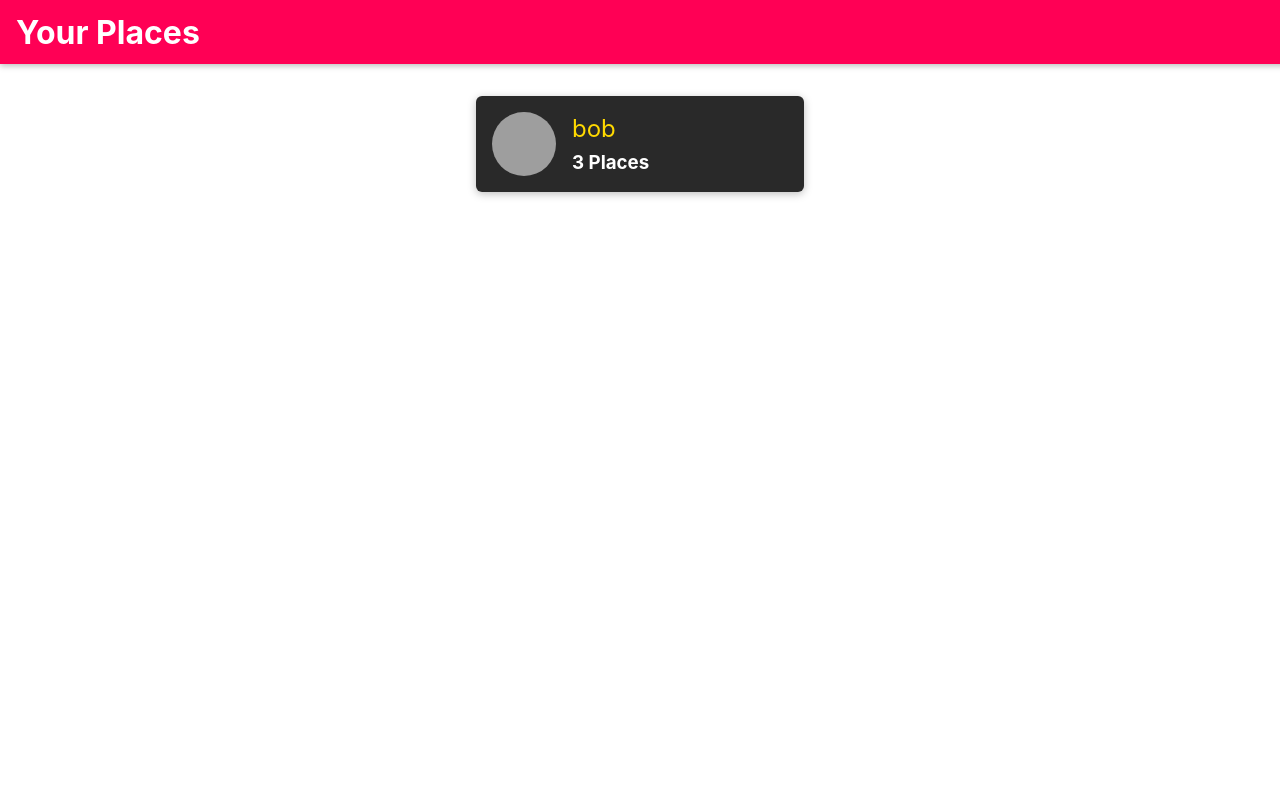
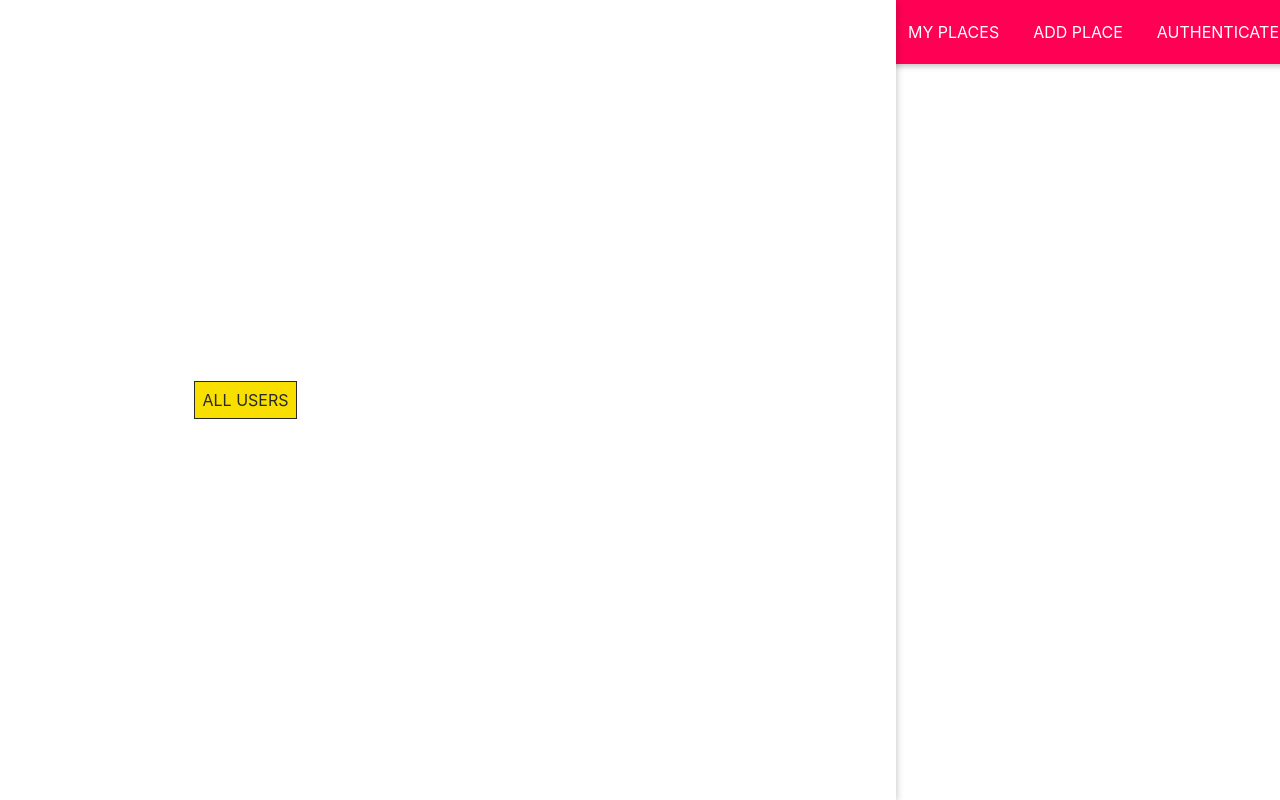
Before and after one commit to lonelydomino/Todos-Mern-FullApp, a React (Create React App) app: page / in a window 1280 px wide. Built offline with nearby package versions, Linux system fonts and the light colour scheme; grey boxes are pictures that could not be loaded.

Commit message:
Adding side drawer.

```diff
--- a/src/shared/components/Navigation/MainNavigation.js
+++ b/src/shared/components/Navigation/MainNavigation.js
@@ -2,10 +2,18 @@
 
 import './MainNavigation.css'
 import MainHeader from './MainHeader'
-import { Link } from 'react-router-dom/cjs/react-router-dom.min'
+import { Link } from 'react-router-dom'
+import NavLinks from './NavLinks'
+import SideDrawer from './SideDrawer'
 
 const MainNavigation = () => {
   return (
+    <>
+        <SideDrawer>
+            <nav className='main-navigation__drawer-nav'>
+                <NavLinks />
+            </nav>
+        </SideDrawer>
         <MainHeader>
             <button className='main-navigation__menu-btn'>
                 <span />
@@ -15,10 +23,11 @@
             <h1 className='main-navigation__title'>
                 <Link to='/'>Your Places</Link>
             </h1>
-        <nav>
-            ...
+            <nav className='main-navigation__header-nav'>
+                <NavLinks />
             </nav>
         </MainHeader>
+    </>
   )
 }
 
--- a/src/shared/components/Navigation/NavLinks.css
+++ b/src/shared/components/Navigation/NavLinks.css
@@ -0,0 +1,76 @@
+.nav-links {
+    list-style: none;
+    margin: 0;
+    padding: 0;
+    width: 100%;
+    height: 100%;
+    display: flex;
+    flex-direction: column;
+    justify-content: center;
+    align-items: center;
+  }
+
+  .nav-links li {
+    margin: 1rem;
+  }
+
+  .nav-links a {
+    border: 1px solid transparent;
+    color: #292929;
+    text-decoration: none;
+    padding: 0.5rem;
+  }
+
+  .nav-links a:hover,
+  .nav-links a:active,
+  .nav-links a.active {
+    background: #f8df00;
+    border-color: #292929;
+    color: #292929;
+  }
+
+  .nav-links button {
+    cursor: pointer;
+    border: 1px solid #292929;
+    color: #292929;
+    background: transparent;
+    padding: 0.5rem;
+    font: inherit;
+  }
+
+  .nav-links button:focus {
+    outline: none;
+  }
+
+  .nav-links button:hover,
+  .nav-links button:active {
+    background: #292929;
+    color: white;
+  }
+
+  @media (min-width: 768px) {
+    .nav-links {
+      flex-direction: row;
+    }
+
+    .nav-links li {
+      margin: 0 0.5rem;
+    }
+
+    .nav-links a {
+      color: white;
+      text-decoration: none;
+    }
+
+    .nav-links button {
+      border: 1px solid white;
+      color: white;
+      background: transparent;
+    }
+
+    .nav-links button:hover,
+    .nav-links button:active {
+      background: #f8df00;
+      color: #292929;
+    }
+  }
--- a/src/shared/components/Navigation/NavLinks.js
+++ b/src/shared/components/Navigation/NavLinks.js
@@ -1,9 +1,23 @@
 import React from 'react'
+import { NavLink } from 'react-router-dom'
 import './NavLinks.css'
 
 const NavLinks = () => {
   return (
-    <div>NavLinks</div>
+    <ul className='nav-links'>
+        <li>
+            <NavLink to='/' exact> ALL USERS </NavLink>
+        </li>
+        <li>
+            <NavLink to='/u1/places'> MY PLACES </NavLink>
+        </li>
+        <li>
+            <NavLink to='/places/new'> ADD PLACE </NavLink>
+        </li>
+        <li>
+            <NavLink to='/auth'> AUTHENTICATE </NavLink>
+        </li>
+    </ul>
   )
 }
 
--- /dev/null
+++ b/src/shared/components/Navigation/SideDrawer.css
@@ -0,0 +1,10 @@
+.side-drawer {
+    position: fixed;
+    left:0;
+    top: 0;
+    z-index: 100;
+    height: 100vh;
+    width: 70%;
+    background: white;
+    box-shadow: 0 2px 8px rgba(0, 0, 0, 0.26);
+}
--- a/src/shared/components/Navigation/SideDrawer.js
+++ b/src/shared/components/Navigation/SideDrawer.js
@@ -0,0 +1,13 @@
+import React from 'react'
+import './SideDrawer.css'
+const SideDrawer = (props) => {
+
+
+  return (
+    <aside className='side-drawer'>
+        {props.children}
+    </aside>
+  )
+}
+
+export default SideDrawer
```
Lines whose indentation alone changed are shown as unchanged.
